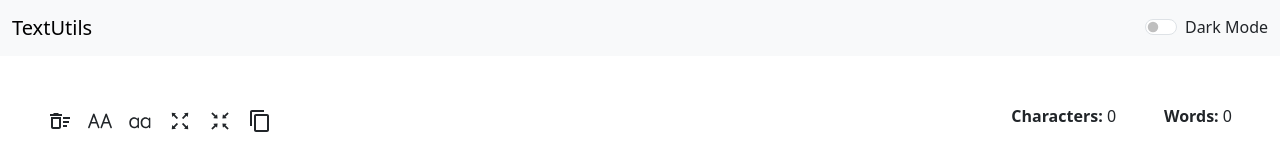
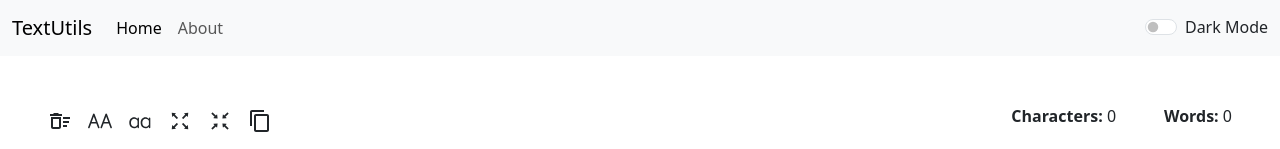
Before and after one commit to Ramzan8898/Textutils, a React (Create React App) app: page / in a window 1280 px wide. Shown: the top 149 px of the page. Built offline with nearby package versions, Linux system fonts and the light colour scheme.

Commit message:
un-comment the Router-dom code

```diff
--- a/package.json
+++ b/package.json
@@ -1,5 +1,4 @@
 {
-  "homepage": "https://Ramzan8898.github.io/Textutils",
   "name": "tutorials",
   "version": "0.1.0",
   "private": true,
@@ -8,7 +7,6 @@
     "@testing-library/react": "^13.4.0",
     "@testing-library/user-event": "^13.5.0",
     "bootstrap": "^5.3.3",
-    "gh-pages": "^6.1.1",
     "react": "^18.3.1",
     "react-dom": "^18.3.1",
     "react-icons": "^5.2.1",
@@ -17,8 +15,7 @@
     "sass": "^1.77.1",
     "web-vitals": "^2.1.4"
   },
-    "scripts": {"predeploy": "npm run build",
-    "deploy": "gh-pages -d build",
+  "scripts": {
     "start": "react-scripts start",
     "build": "react-scripts build",
     "test": "react-scripts test",
--- a/src/App.js
+++ b/src/App.js
@@ -1,13 +1,13 @@
 import './App.css';
 import Form from './components/Form';
-// import About from './components/About';
+import About from './components/About';
 import Navbar from './components/Navbar';
 import React, { useState } from 'react'
-// import {
-//     BrowserRouter as Router,
-//     Route,
-//     Routes,
-// } from "react-router-dom";
+import {
+    BrowserRouter as Router,
+    Route,
+    Routes,
+} from "react-router-dom";
 
 function App() {
     const handleDarkMode = () => {
@@ -50,16 +50,16 @@
     const [darkMode, setDarkMode] = useState('light');
     const [screen, setScreen] = useState({ width: 'auto' });
     return (
-        // <Router>
+        <Router>
             <div>
                 <Navbar title="TextUtils" mode={darkMode} toggleMode={handleDarkMode} modeText={modetText} />
-                <Form title="Enter Your Text Below" view={screen} smallScreen={handletoSmallScreen} fullScreen={handletoFullScreen} />
+                {/* <Form title="Enter Your Text Below" view={screen} smallScreen={handletoSmallScreen} fullScreen={handletoFullScreen} /> */}
             </div>
-        //     <Routes>
-        //         <Route exact path='/' element={<Form title="Enter Your Text Below" view={screen} smallScreen={handletoSmallScreen} fullScreen={handletoFullScreen} />} />
-        //         <Route exact path='/about' element={<About />} />
-        //     </Routes>
-        // </Router>
+            <Routes>
+                <Route exact path='/' element={<Form title="Enter Your Text Below" view={screen} smallScreen={handletoSmallScreen} fullScreen={handletoFullScreen} />} />
+                <Route exact path='/about' element={<About />} />
+            </Routes>
+        </Router>
     );
 }
 
--- a/src/components/Navbar.js
+++ b/src/components/Navbar.js
@@ -1,23 +1,23 @@
 import React from 'react'
-// import { Link } from "react-router-dom";
+import { Link } from "react-router-dom";
 
 const Navbar = (props) => {
     return (
         <nav id='main-nav' className={`navbar navbar-expand-lg navbar-${props.mode} bg-${props.mode}`}>
             <div className="container-fluid">
-                {/* <Link className="navbar-brand" to="/">{props.title}</Link> */}
-                <a className="navbar-brand" href="#">{props.title}</a>
+                <Link className="navbar-brand" to="/">{props.title}</Link>
+                {/* <a className="navbar-brand" href="#">{props.title}</a> */}
                 <button className="navbar-toggler" type="button" data-bs-toggle="collapse" data-bs-target="#navbarTogglerDemo02" aria-controls="navbarTogglerDemo02" aria-expanded="false" aria-label="Toggle navigation">
                     <span className="navbar-toggler-icon"></span>
                 </button>
                 <div className="collapse navbar-collapse" id="navbarTogglerDemo02">
                     <ul className="navbar-nav me-auto mb-2 mb-lg-0">
                         <li className="nav-item">
-                            {/* <Link className="nav-link active" aria-current="page" to="/">Home</Link> */}
+                            <Link className="nav-link active" aria-current="page" to="/">Home</Link>
                             {/* <a className="nav-link active" aria-current="page" href="/">Home</a> */}
                         </li>
                         <li className="nav-item">
-                            {/* <Link className="nav-link" to="/about">About</Link> */}
+                            <Link className="nav-link" to="/about">About</Link>
                         </li>
                     </ul>
                     <div className="form-check form-switch">
```
Also changed, not shown: 1 other file (tests, documents, lock files or other folders).
